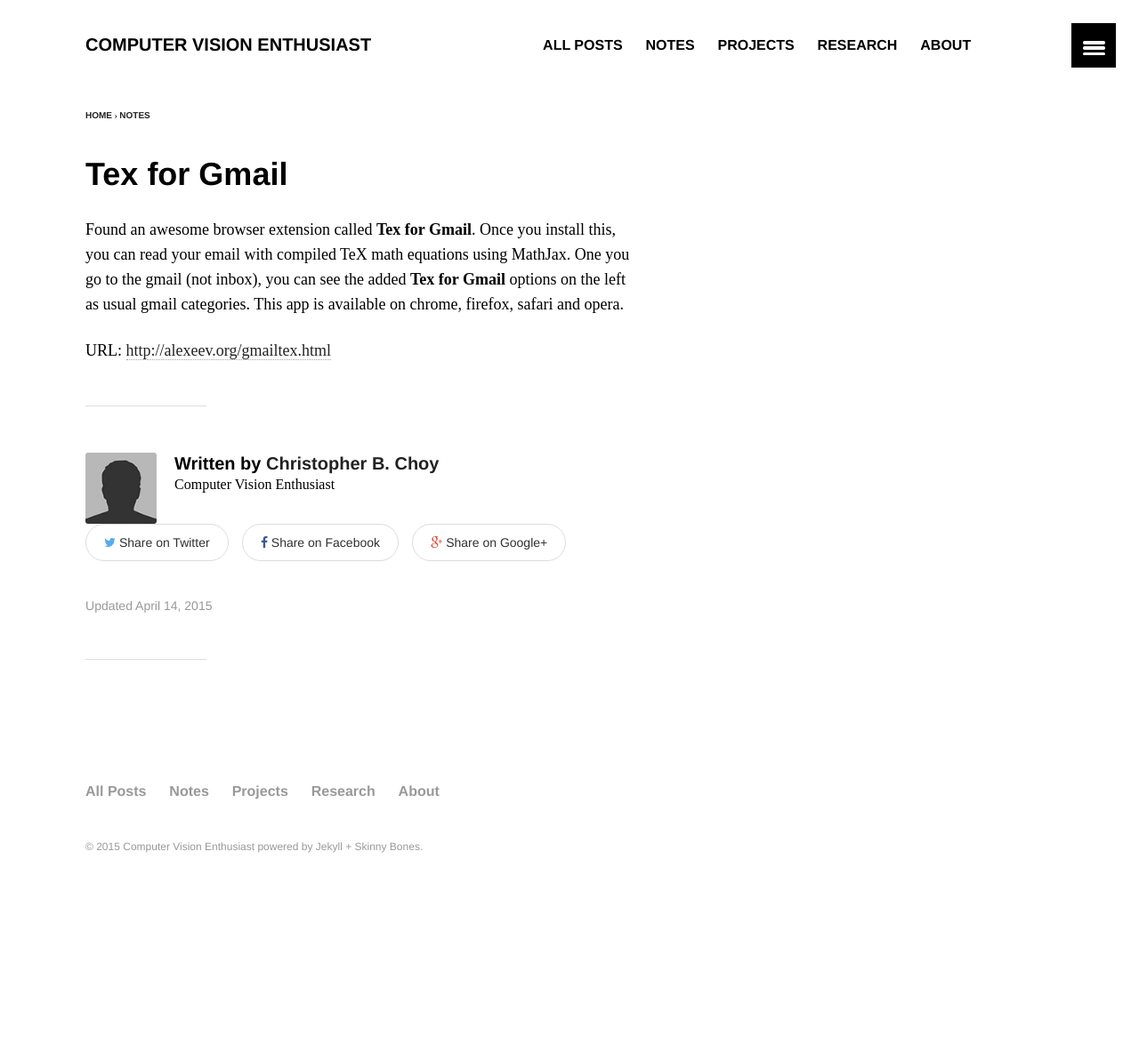
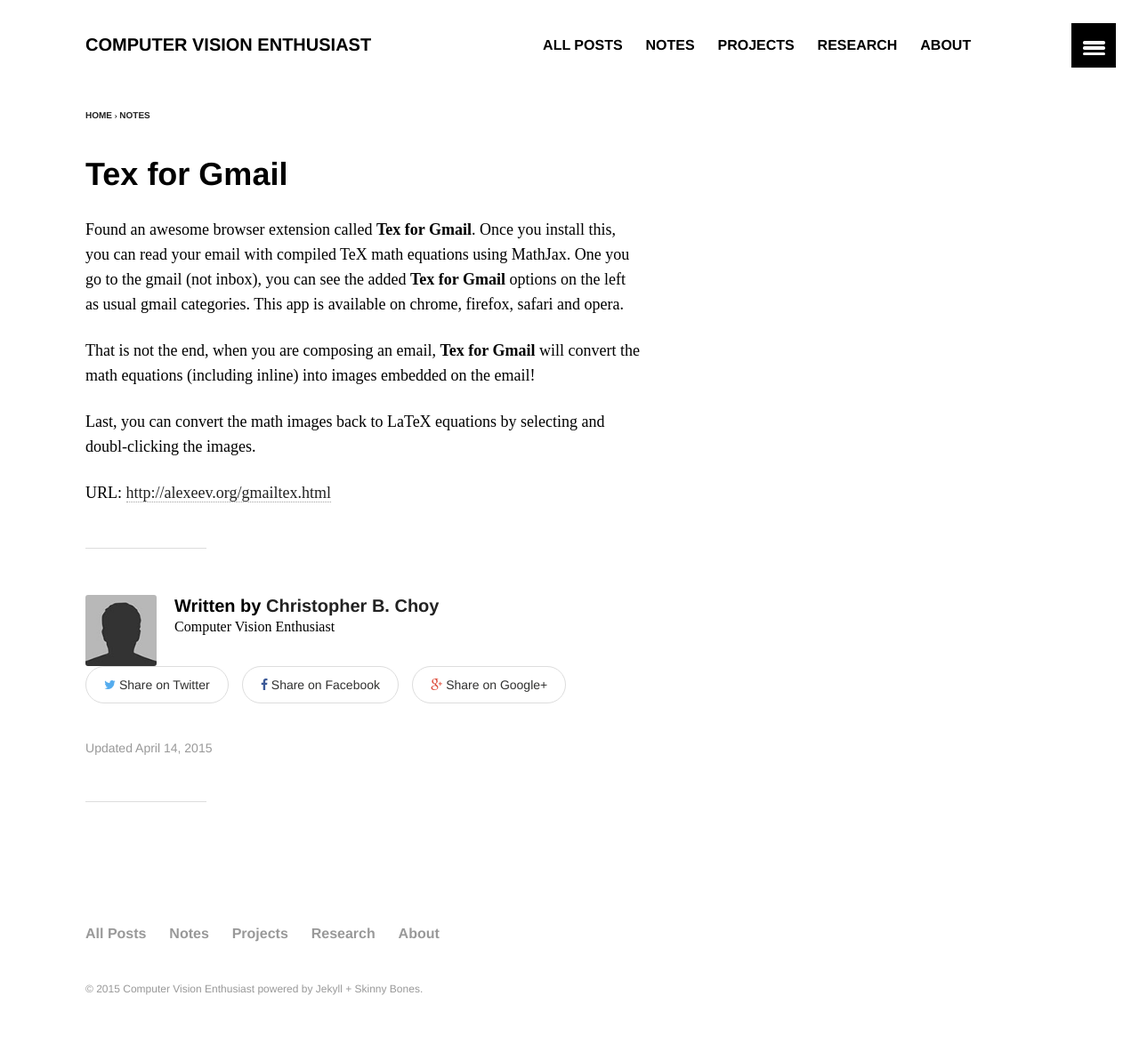
Before and after one commit to antran89/blog, a Jekyll site: the page built from _posts/notes/2015-04-13-tex-for-gmail.md, in a window 1280 px wide. Shown: the whole page at 89% size. Built offline with Jekyll 4.4.1, drawn with Linux system fonts in a browser that asks for light colours; comment, search, counter and statistics services are not loaded; before the commit the page ends 1014 px from its top, so only the background shows below that.

Commit message:
minor update

```diff
--- a/_posts/notes/2015-04-13-tex-for-gmail.md
+++ b/_posts/notes/2015-04-13-tex-for-gmail.md
@@ -19,4 +19,11 @@
 options on the left as usual gmail categories. This app is available on chrome,
 firefox, safari and opera.
 
+That is not the end, when you are composing an email, **Tex for Gmail** will
+convert the math equations (including inline) into images embedded on the
+email!
+
+Last, you can convert the math images back to LaTeX equations by selecting and
+doubl-clicking the images.
+
 URL: <http://alexeev.org/gmailtex.html>
```
Also changed, not shown: _posts/lectures/2015-04-10-ross-poisson-process.md (added, +49 -0 lines).
